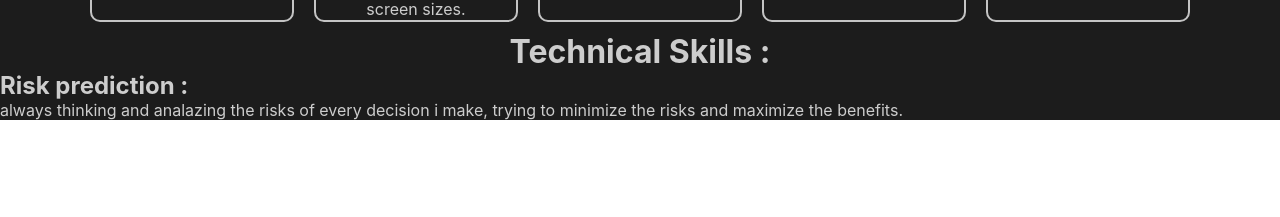
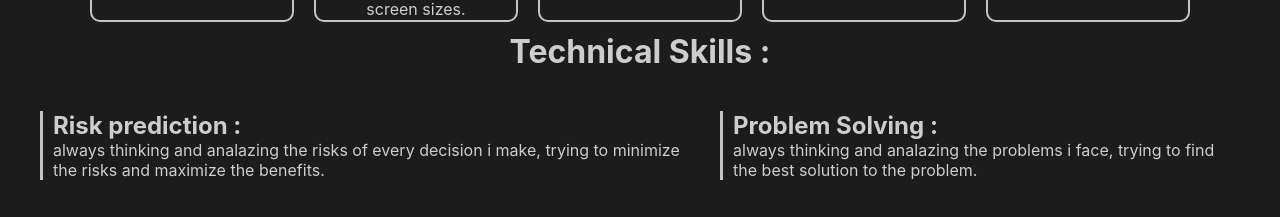
Before and after one commit to 249f/my_cv, a React (Create React App) app: page / in a window 1280 px wide. Shown: the part 2242-2459 px from the top of the page. Before the commit the page ends 2362 px from the top, so only its background shows below. Built offline with nearby package versions, Linux system fonts and the light colour scheme; a web font is replaced by a local one.

Commit message:
added 2 skills

```diff
--- a/src/pages/LandingPage.css
+++ b/src/pages/LandingPage.css
@@ -267,11 +267,17 @@
 
 .technical-skills {
     display: flex;
+    justify-content: center;
+    align-items: center;
+    gap: 40px;
+    padding: 40px;
 
 }
 
 .technical-skill-card {
     text-align: start;
+    border-left: 3px solid #c4c4c4;
+    padding-left: 10px;
 }
 
 
--- a/src/pages/LandingPage.js
+++ b/src/pages/LandingPage.js
@@ -174,6 +174,12 @@ const LandingPage = () => {
                                 always thinking and analazing the risks of every decision i make, trying to minimize the risks and maximize the benefits.
                             </p>
                         </div>
+                        <div className='technical-skill-card'>
+                            <h2> Problem Solving :  </h2>
+                            <p>
+                                always thinking and analazing the problems i face, trying to find the best solution to the problem.
+                            </p>
+                        </div>
 
                     </div>
 
```
